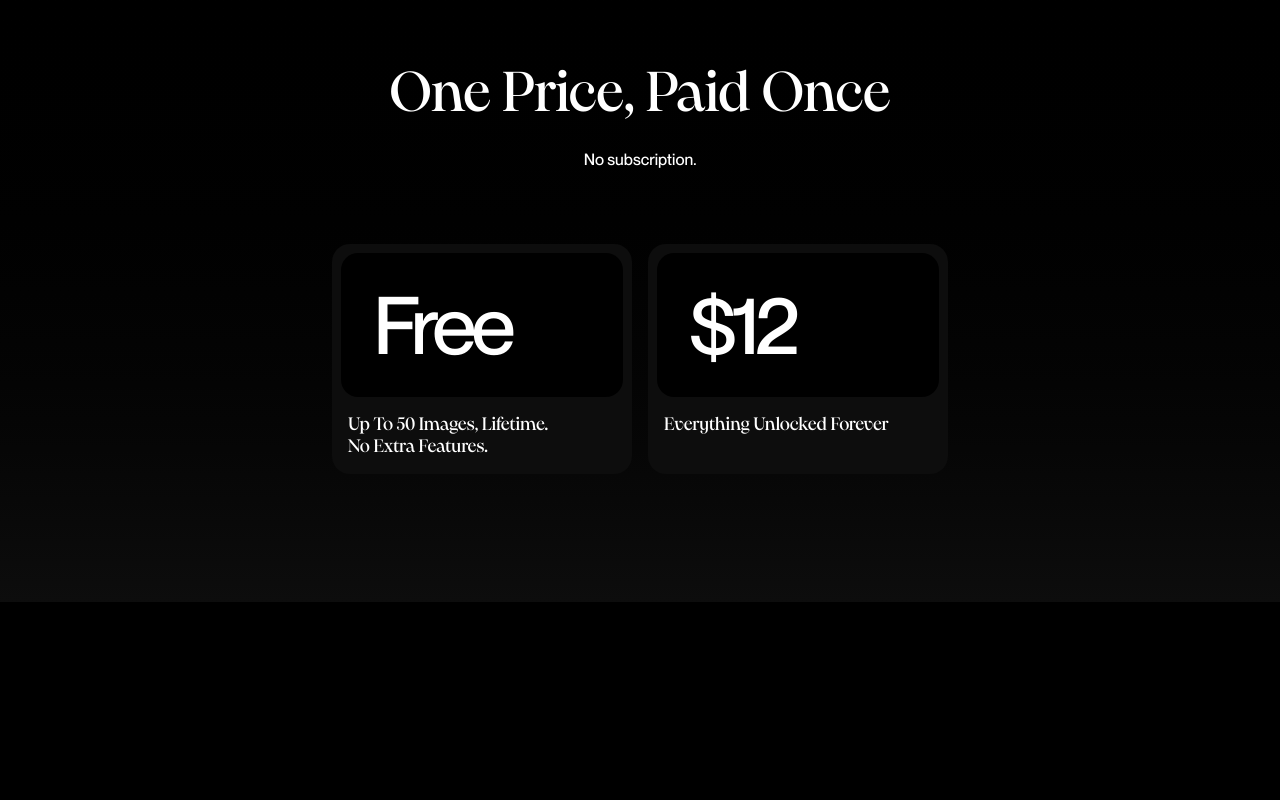
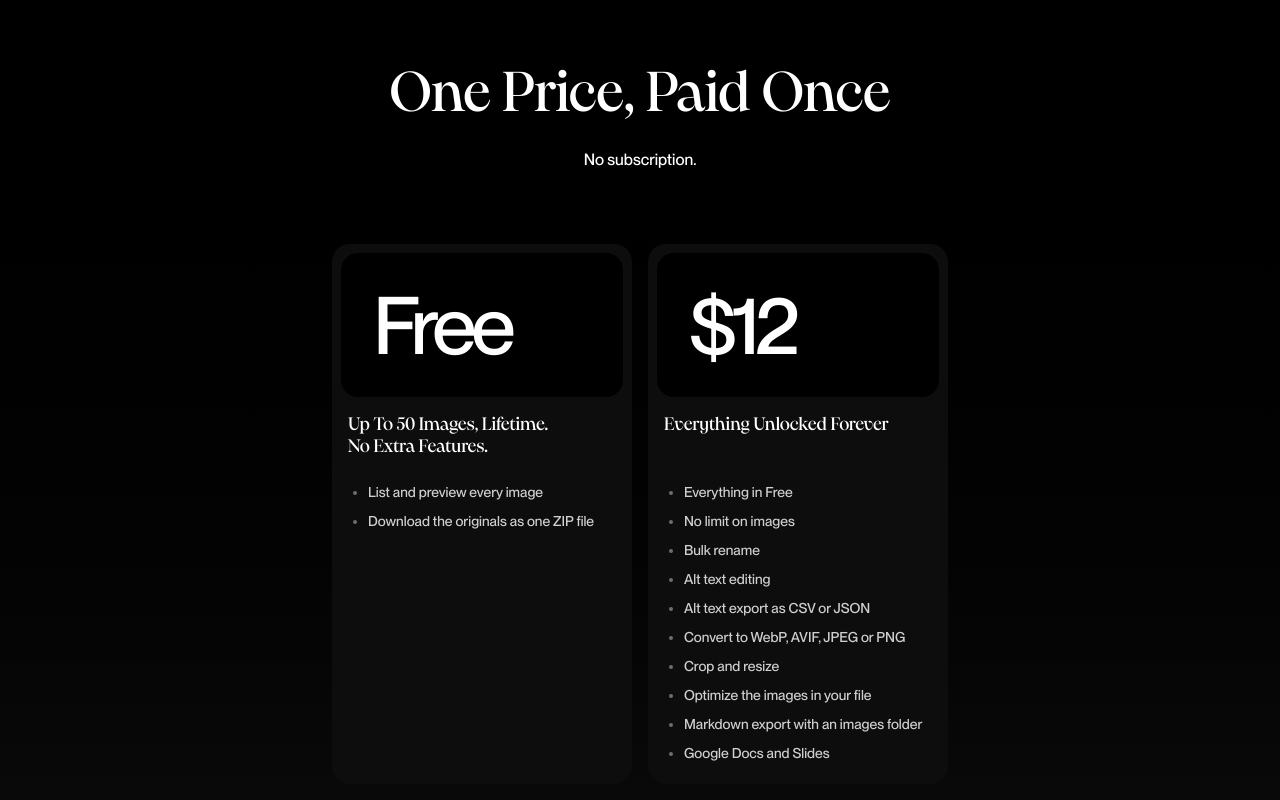
Before and after one commit to nomanwebflow/pluckr, a Next.js app in the folder landing/: page / in a window 1280 px wide. Shown: the part 5478-6278 px from the top of the page. Before the commit the page ends 6080 px from the top, so only its background shows below. Built offline with nearby package versions, Linux system fonts and the light colour scheme.

Commit message:
Price: feature lists under each plan
Co-Authored-By: Claude Sonnet 5.5 <noreply@anthropic.com>

```diff
--- a/landing/src/components/price.tsx
+++ b/landing/src/components/price.tsx
@@ -1,6 +1,29 @@
+// Feature lists follow docs/site-copy.md (the pricing page copy).
 const plans = [
-  { price: "Free", note: ["Up to 50 images, lifetime.", "No extra features."] },
-  { price: "$12", note: ["Everything unlocked forever"] },
+  {
+    price: "Free",
+    note: ["Up to 50 images, lifetime.", "No extra features."],
+    features: [
+      "List and preview every image",
+      "Download the originals as one ZIP file",
+    ],
+  },
+  {
+    price: "$12",
+    note: ["Everything unlocked forever"],
+    features: [
+      "Everything in Free",
+      "No limit on images",
+      "Bulk rename",
+      "Alt text editing",
+      "Alt text export as CSV or JSON",
+      "Convert to WebP, AVIF, JPEG or PNG",
+      "Crop and resize",
+      "Optimize the images in your file",
+      "Markdown export with an images folder",
+      "Google Docs and Slides",
+    ],
+  },
 ];
 
 export function Price() {
@@ -26,13 +49,18 @@ export function Price() {
                 {plan.price}
               </p>
             </div>
-            <p className="font-display p-2 text-lg leading-[normal] capitalize">
+            <p className="font-display p-2 text-lg leading-[normal] capitalize sm:min-h-[calc(2lh+1rem)]">
               {plan.note.map((line) => (
                 <span key={line} className="block">
                   {line}
                 </span>
               ))}
             </p>
+            <ul className="mt-2 flex list-disc flex-col gap-2 px-2 pr-3 pb-3 pl-7 text-sm leading-normal text-white/80 marker:text-white/40">
+              {plan.features.map((feature) => (
+                <li key={feature}>{feature}</li>
+              ))}
+            </ul>
           </li>
         ))}
       </ul>
```
